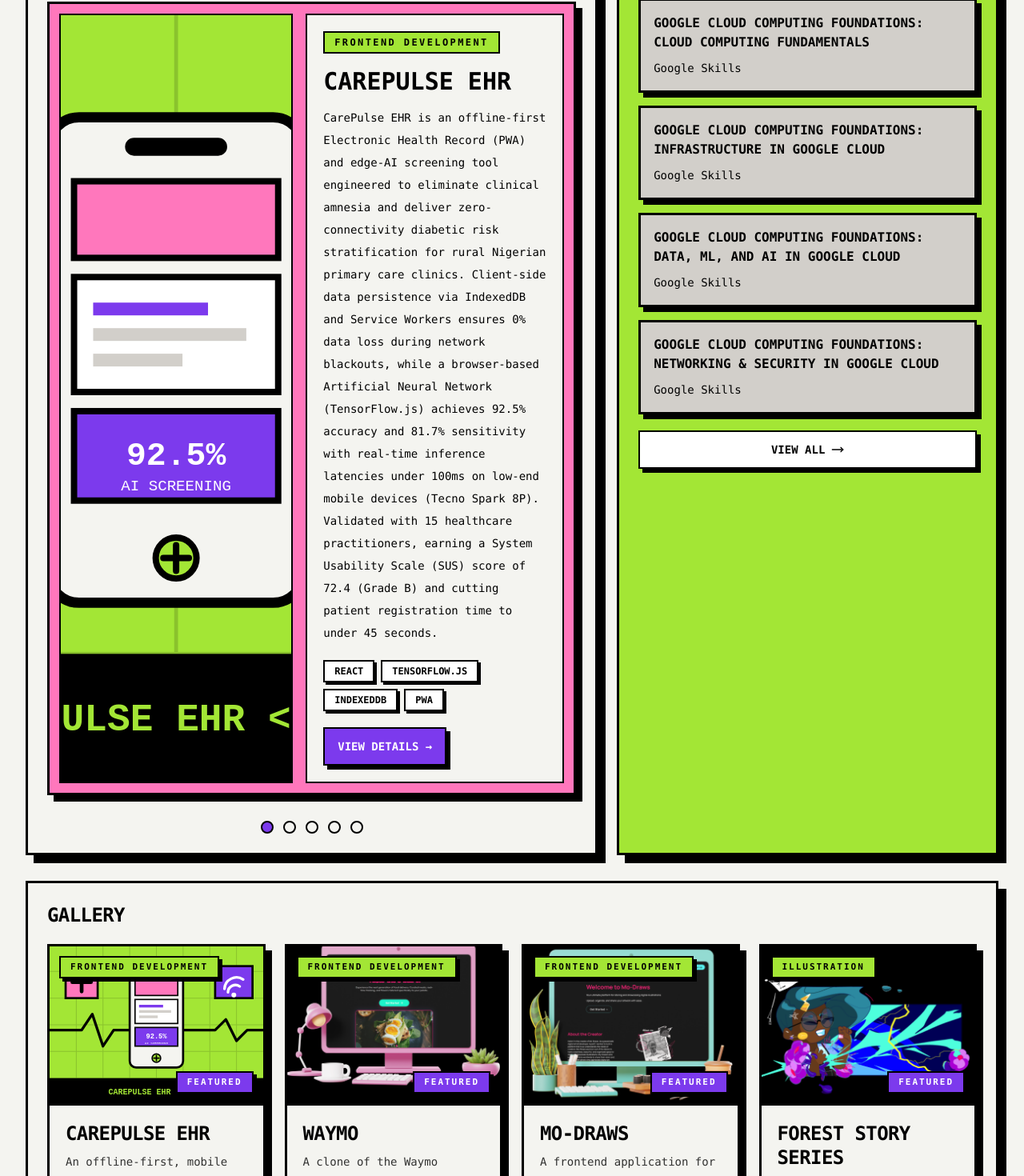
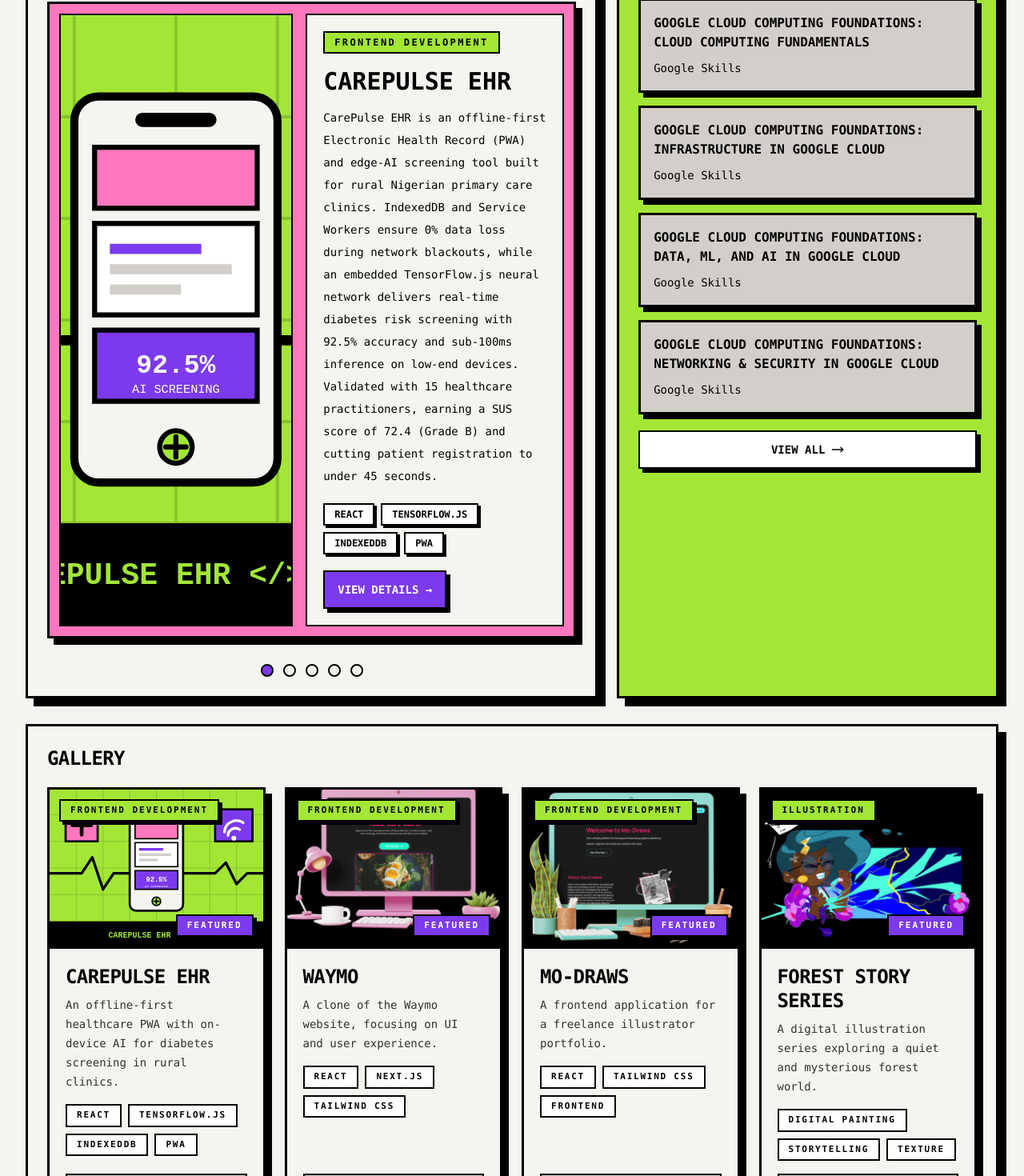
Before and after one commit to tesssie-tech/My-Portfolio-main, a React (Vite) app: page / in a window 1280 px wide. Shown: the part 1020-2490 px from the top of the page at 80% size. Built offline with nearby package versions, Linux system fonts and the light colour scheme.

Commit message:
Shorten CarePulse EHR card and modal descriptions

```diff
--- a/src/data/projectsData.js
+++ b/src/data/projectsData.js
@@ -4,8 +4,8 @@
     slug: 'carepulse-ehr',
     title: 'CarePulse EHR',
     category: 'Frontend Development',
-    shortDescription: 'An offline-first, mobile PWA utilizing embedded on-device AI (TensorFlow.js) and IndexedDB to deliver sub-100ms diabetes screening and zero-loss patient records in low-resource clinics.',
-    longDescription: 'CarePulse EHR is an offline-first Electronic Health Record (PWA) and edge-AI screening tool engineered to eliminate clinical amnesia and deliver zero-connectivity diabetic risk stratification for rural Nigerian primary care clinics. Client-side data persistence via IndexedDB and Service Workers ensures 0% data loss during network blackouts, while a browser-based Artificial Neural Network (TensorFlow.js) achieves 92.5% accuracy and 81.7% sensitivity with real-time inference latencies under 100ms on low-end mobile devices (Tecno Spark 8P). Validated with 15 healthcare practitioners, earning a System Usability Scale (SUS) score of 72.4 (Grade B) and cutting patient registration time to under 45 seconds.',
+    shortDescription: 'An offline-first healthcare PWA with on-device AI for diabetes screening in rural clinics.',
+    longDescription: 'CarePulse EHR is an offline-first Electronic Health Record (PWA) and edge-AI screening tool built for rural Nigerian primary care clinics. IndexedDB and Service Workers ensure 0% data loss during network blackouts, while an embedded TensorFlow.js neural network delivers real-time diabetes risk screening with 92.5% accuracy and sub-100ms inference on low-end devices. Validated with 15 healthcare practitioners, earning a SUS score of 72.4 (Grade B) and cutting patient registration to under 45 seconds.',
     coverImageKey: 'carepulse',
     tags: ['React', 'TensorFlow.js', 'IndexedDB', 'PWA'],
     featured: true,
```
Also changed, not shown: 2 other files (tests, documents, lock files or other folders).
